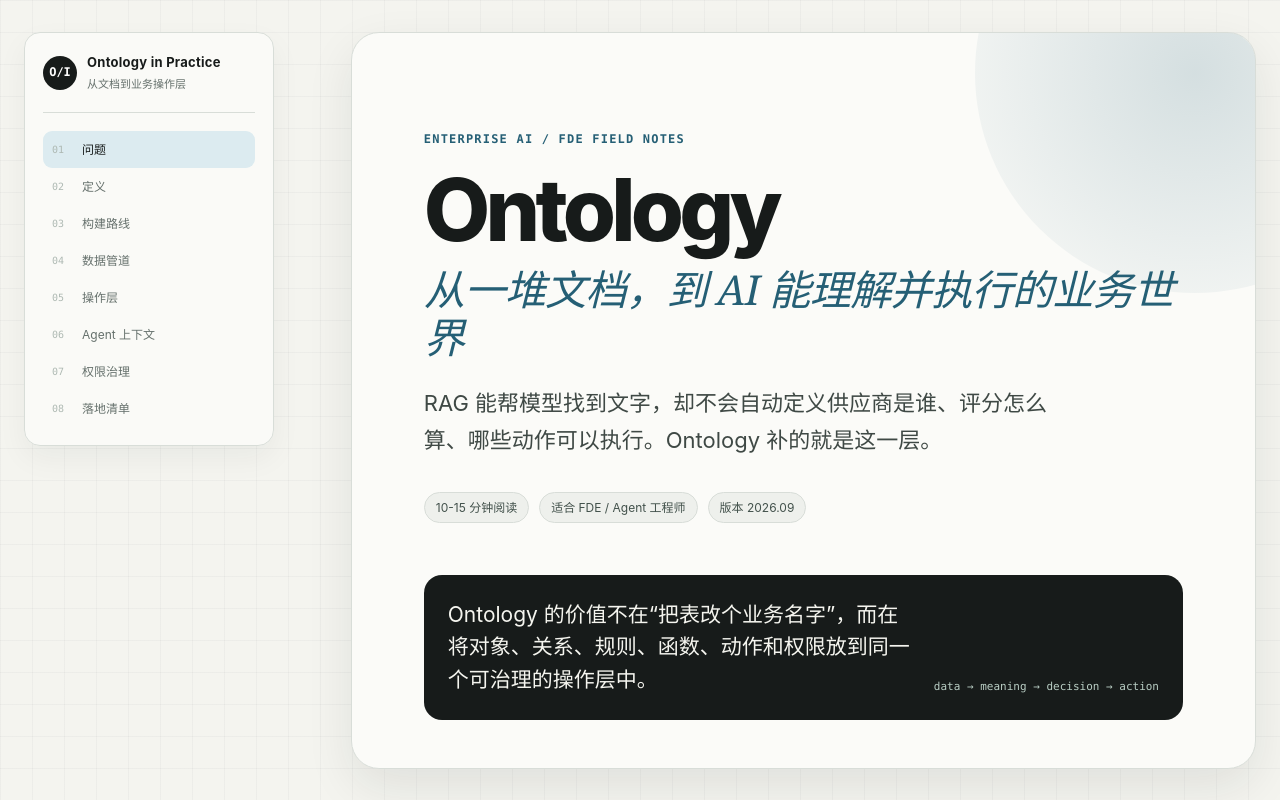
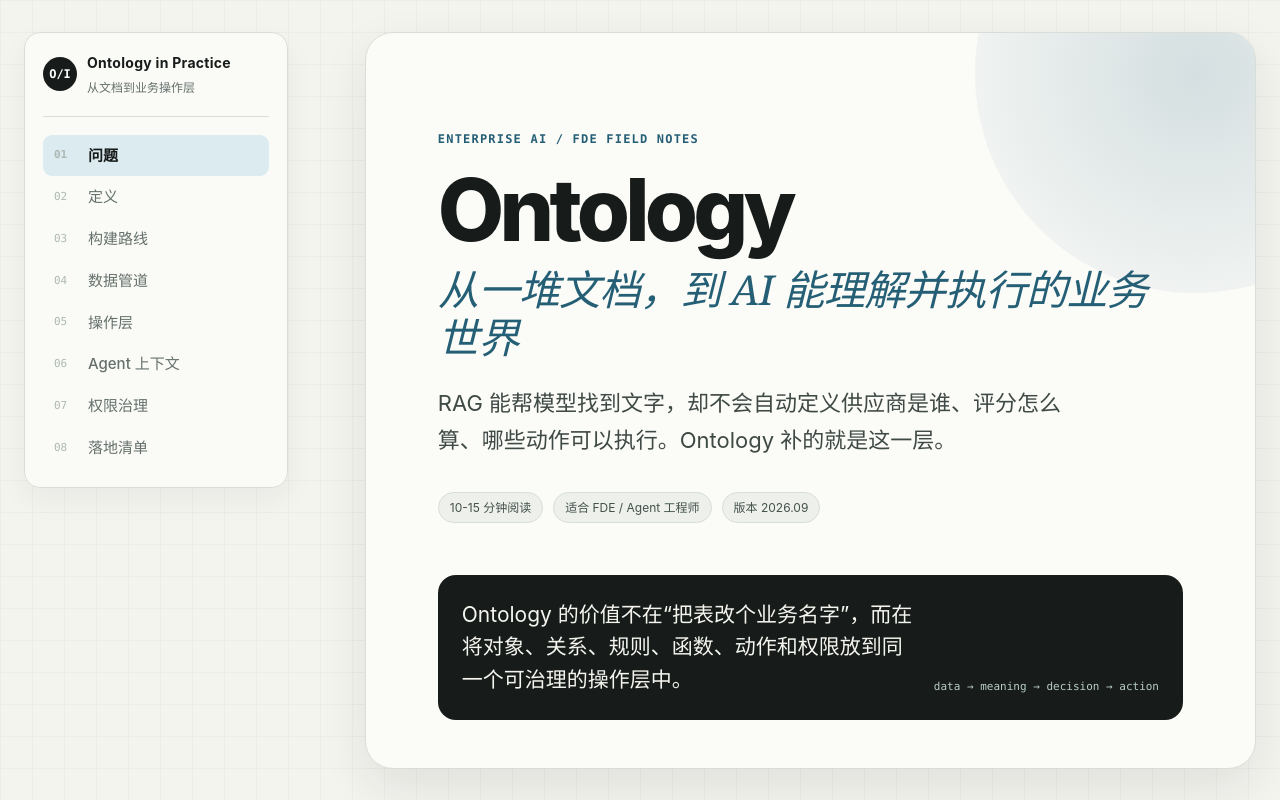
Before and after one commit to Wishyouerehere9610/ontology-in-practice, a website: page index.html in a window 1280 px wide. Shown: the top 800 px of the page. Drawn offline with Linux system fonts and the light colour scheme.

Commit message:
style: improve sidebar navigation typography

```diff
--- a/index.html
+++ b/index.html
@@ -87,7 +87,7 @@
 
     .page-shell {
       display: grid;
-      grid-template-columns: 250px minmax(0, 1fr);
+      grid-template-columns: 264px minmax(0, 1fr);
       gap: clamp(44px, 6vw, 96px);
       width: min(1260px, calc(100% - 48px));
       margin: 0 auto;
@@ -136,14 +136,14 @@
     }
 
     .brand strong {
-      font-size: 13px;
+      font-size: 14px;
       letter-spacing: 0.02em;
     }
 
     .brand small {
       margin-top: 1px;
       color: var(--muted);
-      font-size: 11px;
+      font-size: 12px;
     }
 
     .side-nav ol {
@@ -154,13 +154,15 @@
 
     .side-nav a {
       display: grid;
-      grid-template-columns: 22px 1fr;
-      gap: 8px;
+      grid-template-columns: 24px 1fr;
+      gap: 10px;
       align-items: center;
-      padding: 8px 9px;
+      padding: 10px 11px;
       color: var(--muted);
       border-radius: 9px;
-      font-size: 12px;
+      font-size: 15px;
+      font-weight: 520;
+      line-height: 1.45;
       text-decoration: none;
       transition: color 160ms ease, background 160ms ease;
     }
@@ -169,13 +171,17 @@
       content: attr(data-index);
       color: var(--line-strong);
       font-family: ui-monospace, SFMono-Regular, Menlo, Consolas, monospace;
-      font-size: 10px;
+      font-size: 11px;
     }
 
     .side-nav a:hover,
     .side-nav a[aria-current="true"] {
       color: var(--ink);
       background: var(--blue-soft);
+    }
+
+    .side-nav a[aria-current="true"] {
+      font-weight: 650;
     }
 
     main {
@@ -957,6 +963,8 @@
       .side-nav a {
         display: block;
         padding: 7px 10px;
+        font-size: 13px;
+        line-height: 1.35;
         white-space: nowrap;
       }
 
```
Also changed, not shown: tests/site.test.mjs (+18 -0 lines).
